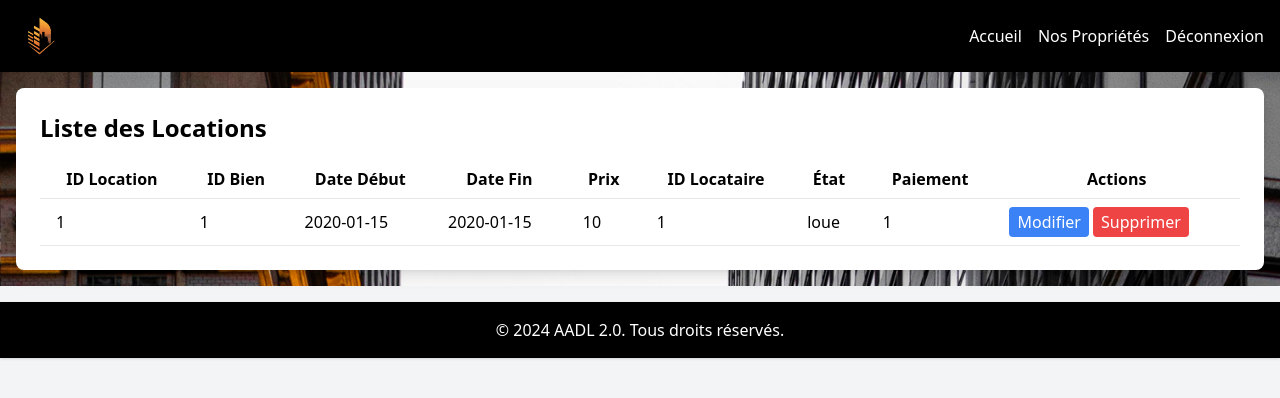
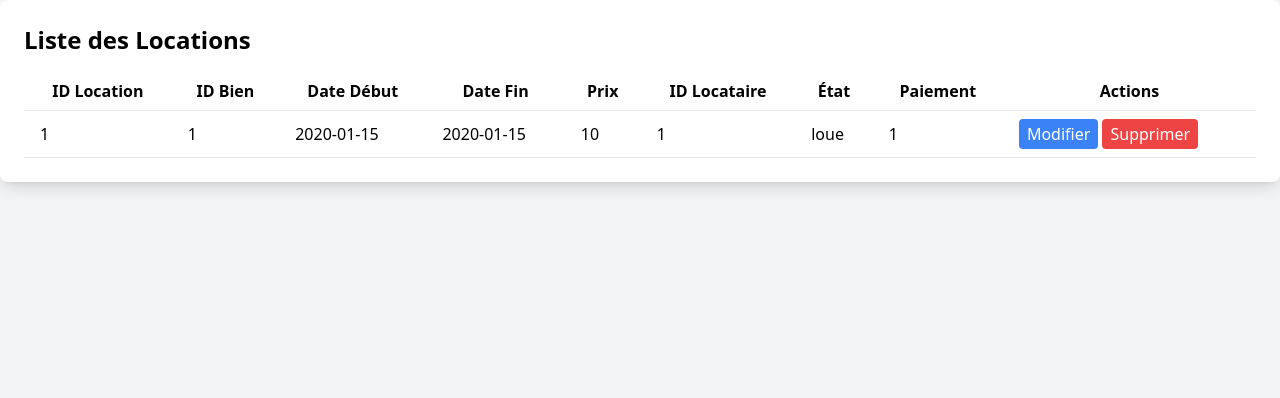
Before and after one commit to AladinAzz/gestion-immobiliere-FastAPI, a FastAPI app: page /rentals in a window 1280 px wide. Shown: the top 398 px of the page. Run offline with FastAPI, Linux system fonts and the light colour scheme; tables that the repository leaves empty hold one stand-in row (values such as "Sample post"); some libraries are stand-ins or nearby versions.

Commit message:
Update liste_locations.html

```diff
--- a/templates/liste_locations.html
+++ b/templates/liste_locations.html
@@ -8,20 +8,9 @@
     <title>Liste des Locations</title>
 </head>
 <body class="bg-gray-100">
-    <header class="bg-black shadow">
-        <nav class="container mx-auto p-4 flex justify-between items-center">
-            <div class="logo">
-                <a href="/"><img src="../static/pic.png" alt="Logo de AADL 2.0" class="h-10"></a>
-            </div>
-            <ul class="flex space-x-4">
-                <li><a href="/" class="text-white hover:text-blue-500">Accueil</a></li>
-                <li><a href="/list" class="text-white hover:text-blue-500">Nos Propriétés</a></li>
-                <li><a href="/login" class="text-white hover:text-blue-500">Déconnexion</a></li>
-            </ul>
-        </nav>
-    </header>
 
-    <main class="container mx-auto p-4" style="background-image: url('../static/japanese-culture-with-moving-car.jpg');background-size: cover;">
+
+
 
         <div class="bg-white p-6 rounded-lg shadow-lg">
             <h2 class="text-2xl font-bold mb-4">Liste des Locations</h2>
@@ -59,12 +48,8 @@
                 </tbody>
             </table>
         </div>
-    </main>
 
-    <footer class="bg-black shadow mt-4">
-        <div class="container mx-auto p-4 text-center">
-            <p class="text-white">© 2024 AADL 2.0. Tous droits réservés.</p>
-        </div>
-    </footer>
+
+
 </body>
 </html>
```
